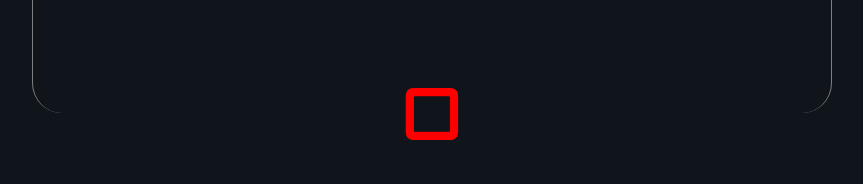
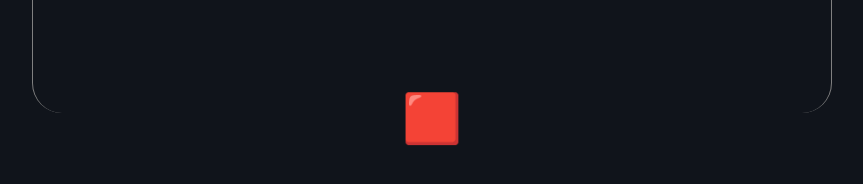
Before and after one commit to ttyngai/ambassadorparrot, a React (Create React App) app: page / in a window 1280 px wide. Both pictures are taken after a click on the picture 640 px from the left and 658 px from the top of the page. Shown: the part 540-724 px from the top of the page, without its empty margins (208-1071 px from the left). Built offline with nearby package versions, Linux system fonts and the light colour scheme.

Commit message:
record button change

```diff
--- a/src/pages/ContainerPage/ContainerPage.css
+++ b/src/pages/ContainerPage/ContainerPage.css
@@ -65,11 +65,8 @@
 }
 
 .recording {
-  margin-top: -18px;
-  font-size: 60px;
-  font-weight: bold;
+  font-size: 40px;
   animation: pulse 0.5s linear infinite;
-  color: red;
   cursor: pointer;
 }
 
--- a/src/pages/ContainerPage/ContainerPage.jsx
+++ b/src/pages/ContainerPage/ContainerPage.jsx
@@ -125,7 +125,7 @@ export default function ContainerPage({
             )
           ) : (
             <div className={'microphone recording'} onClick={handleStop}>
-              ▢
+              🟥
             </div>
           )}
         </div>
```
Also changed, not shown: src/setupTests.js (deleted, +0 -5 lines).
